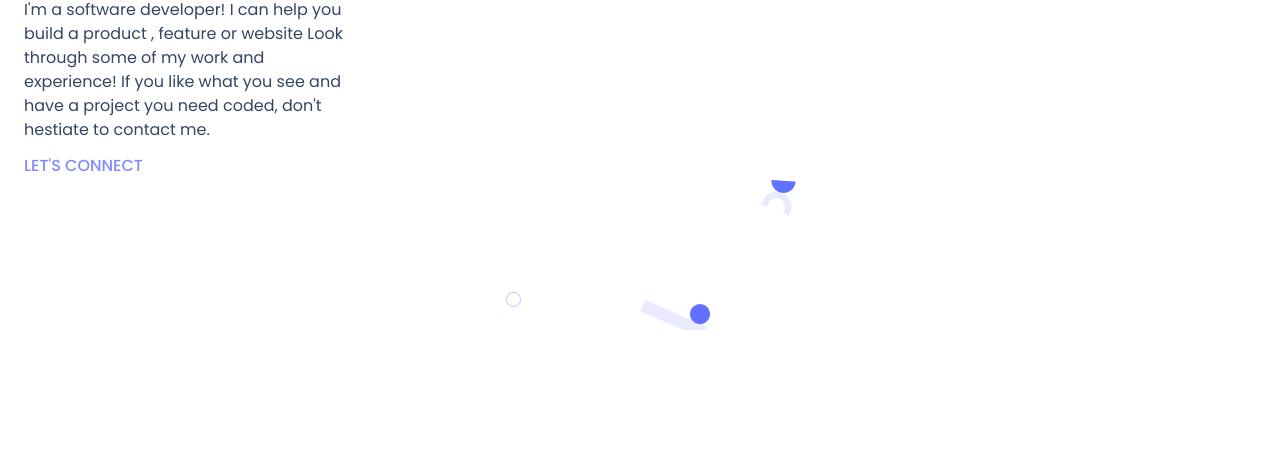
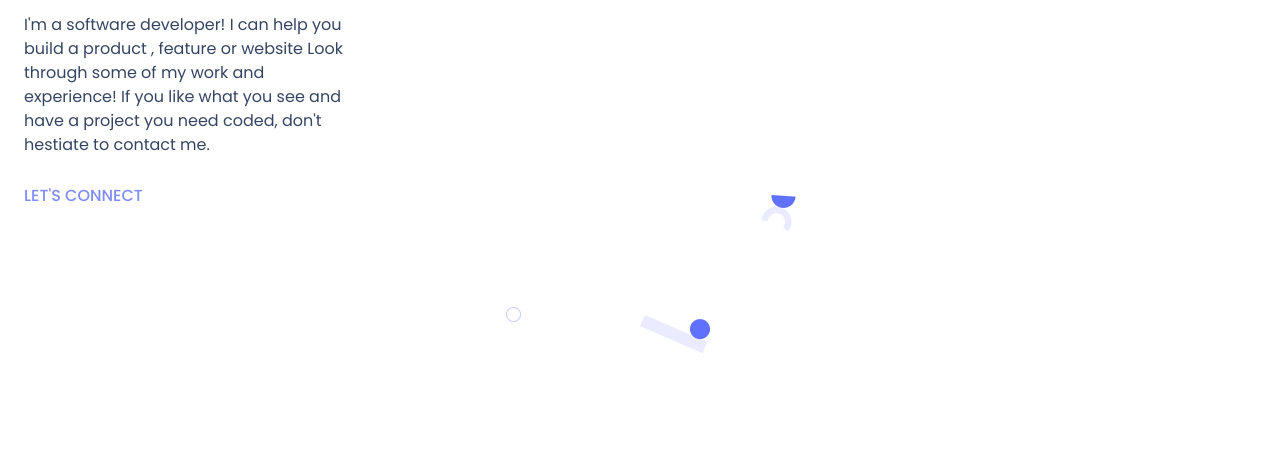
Before and after one commit to abenaTenkorang/Portfolio, a website: page index.html in a window 1280 px wide. Shown: the part 332-800 px from the top of the page. Drawn offline with Linux system fonts and the light colour scheme.

Commit message:
margin added to the header-paragraph in css

```diff
--- a/style.css
+++ b/style.css
@@ -40,7 +40,7 @@ body {
   align-items: flex-start;
   padding: 120px 24px;
   gap: 12px;
-  border-radius: ;
+
 }
 
 .image1 {
@@ -73,6 +73,7 @@ body {
   line-height: 24px;
   width: 327px;
   color: #344563;
+  margin: 15px 0;
 }
 
 .header-ref {
```
